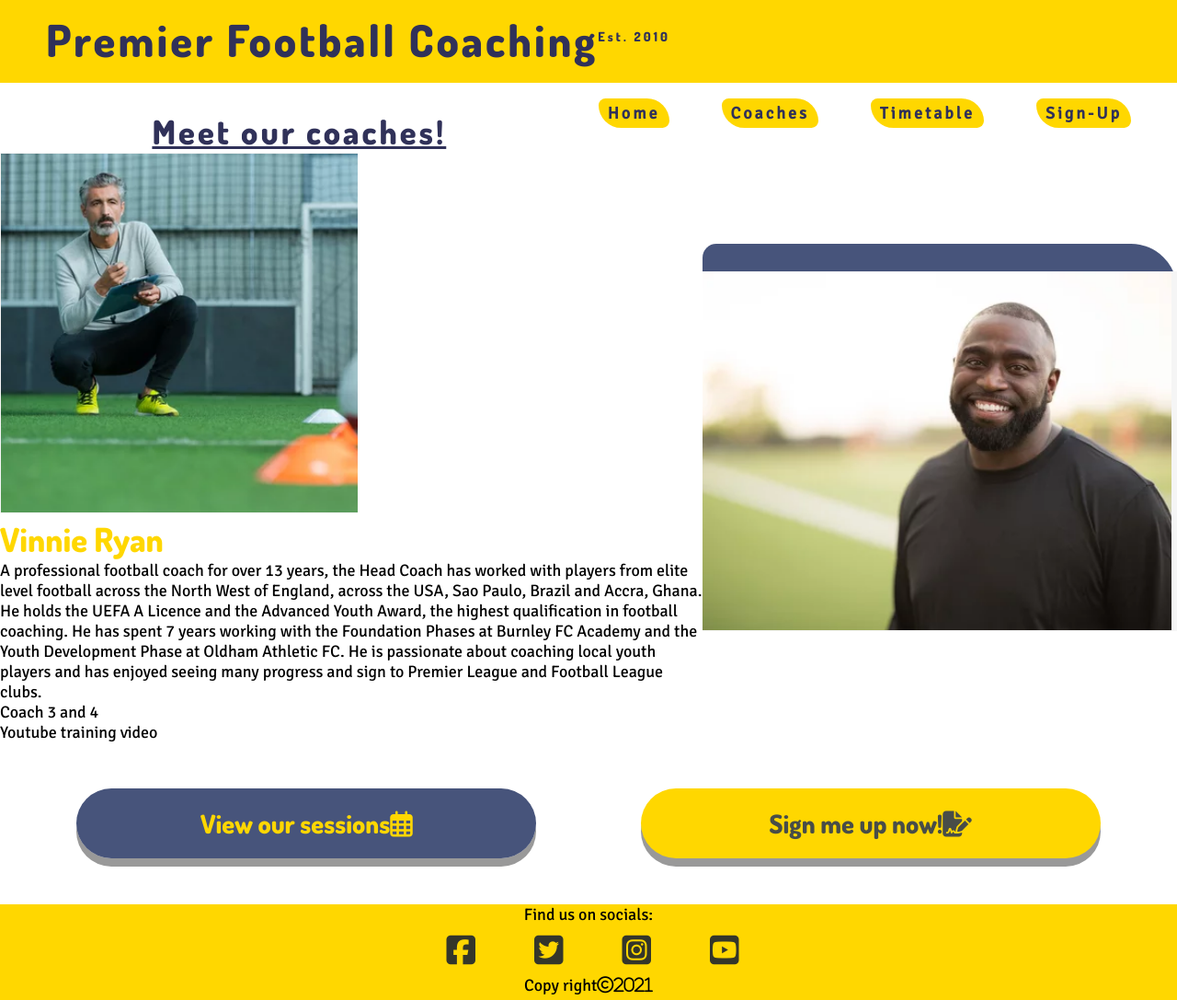
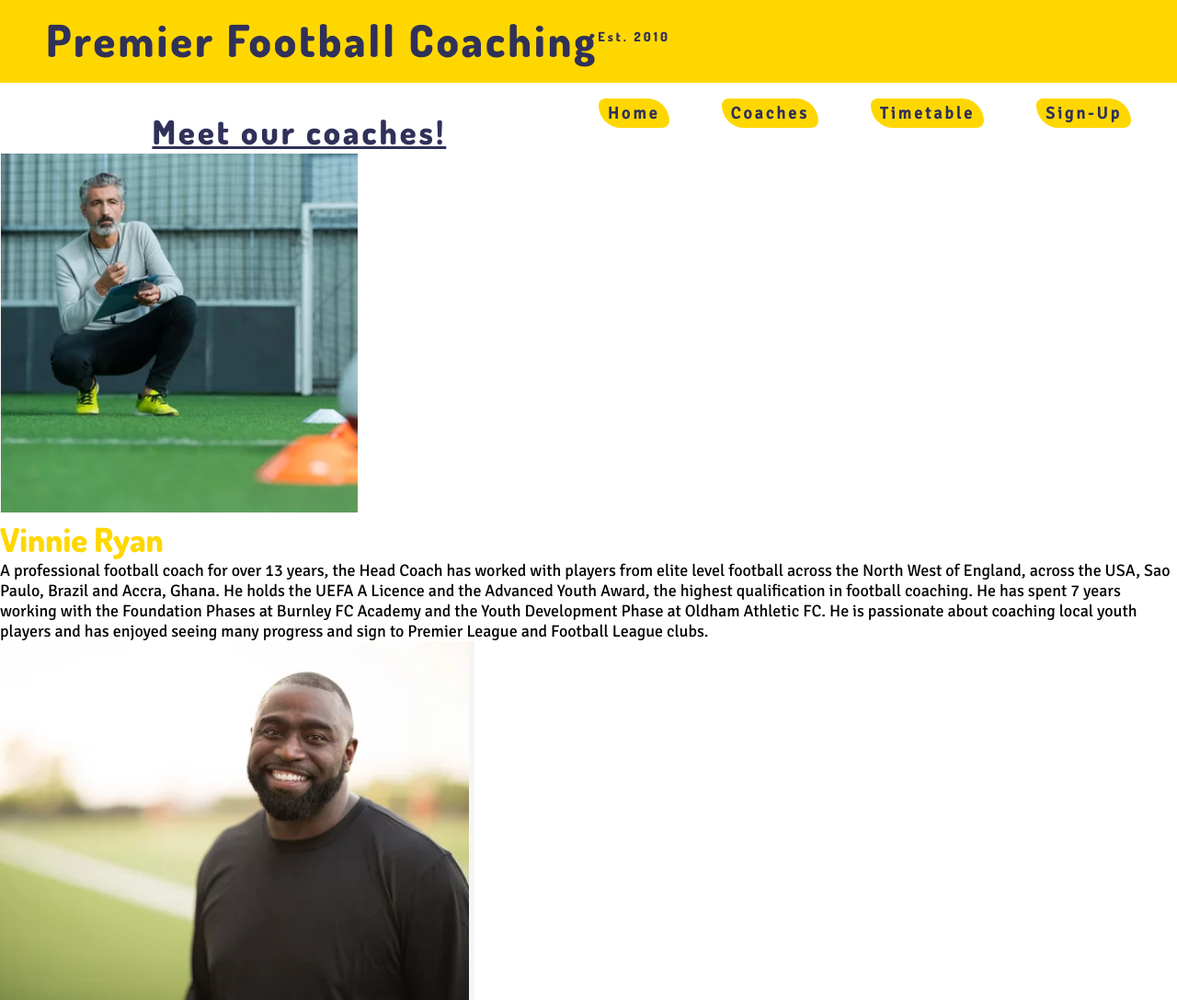
Before and after one commit to benlamb95/premier-football, a plain HTML site: page coaches.html in a window 1280 px wide. Shown: the top 1087 px of the page at 92% size. Drawn offline with Linux system fonts and the light colour scheme.

Commit message:
add coaches images and remove CSS styling originally applied after changin HTML structure

```diff
--- a/assets/css/style.css
+++ b/assets/css/style.css
@@ -355,20 +355,3 @@ footer p {
 }
 
 /*--Coaches Page--*/
-
-.coach1and2-wrapper {
-    display: inline-flex;
-    flex-direction: row;
-    justify-content: space-evenly;
-    align-items: center;
-}
-
-#coach-vinnie, #coach-leroy {
-    height: 400px;
-    width: 600px;
-    background-color: rgba(26, 42, 90, .8);
-    border-radius: 15px 50px;
-    text-align: center;
-    padding-top: 30px;
-    box-shadow: 5px 10px;
-}
--- a/coaches.html
+++ b/coaches.html
@@ -43,9 +43,9 @@
                 <h2>Meet our coaches!</h2>
             </div>
         </section>
-        <section class="coach1and2-wrapper">
+        <section>
             <div id="coach-vinny">
-                <img src="./assets/images/coach-1.PNG" alt="Coach Vinnie Ryan">
+                <img src="./assets/images/coach-1.PNG" alt="Image of coach Vinnie Ryan">
                 <h2>Vinnie Ryan</h2>
                 <p>A professional football coach for over 13 years, the Head Coach has worked with players from elite
                     level football across the North West of England, across the USA, Sao Paulo, Brazil and Accra, Ghana.
@@ -59,18 +59,21 @@
                     He is passionate about coaching local youth players and has enjoyed seeing many progress and sign to
                     Premier League and Football League clubs.</p>
             </div>
+
+        </section>
+        <section>
             <div id="coach-leroy">
-                <img src="./assets/images/coach-2.PNG" alt="Coach Leroy Jimmy">
+                <img src="./assets/images/coach-2.PNG" alt="Image of coach Leroy Jimmy">
             </div>
         </section>
         <section>
-            <div>Coach 3 and 4
-
+            <div id="coach-haris">
+                <img src="./assets/images/coach-3.PNG" alt="Image of coach Haris Tom">
             </div>
         </section>
         <section>
-            <div>Youtube training video
-
+            <div id="coach-ibrahim">
+                <img src="./assets/images/coach-4.PNG" alt="Image of coach Ibrahim Norberto Tom">
             </div>
         </section>
         <section class="index-button-wrapper">
```
